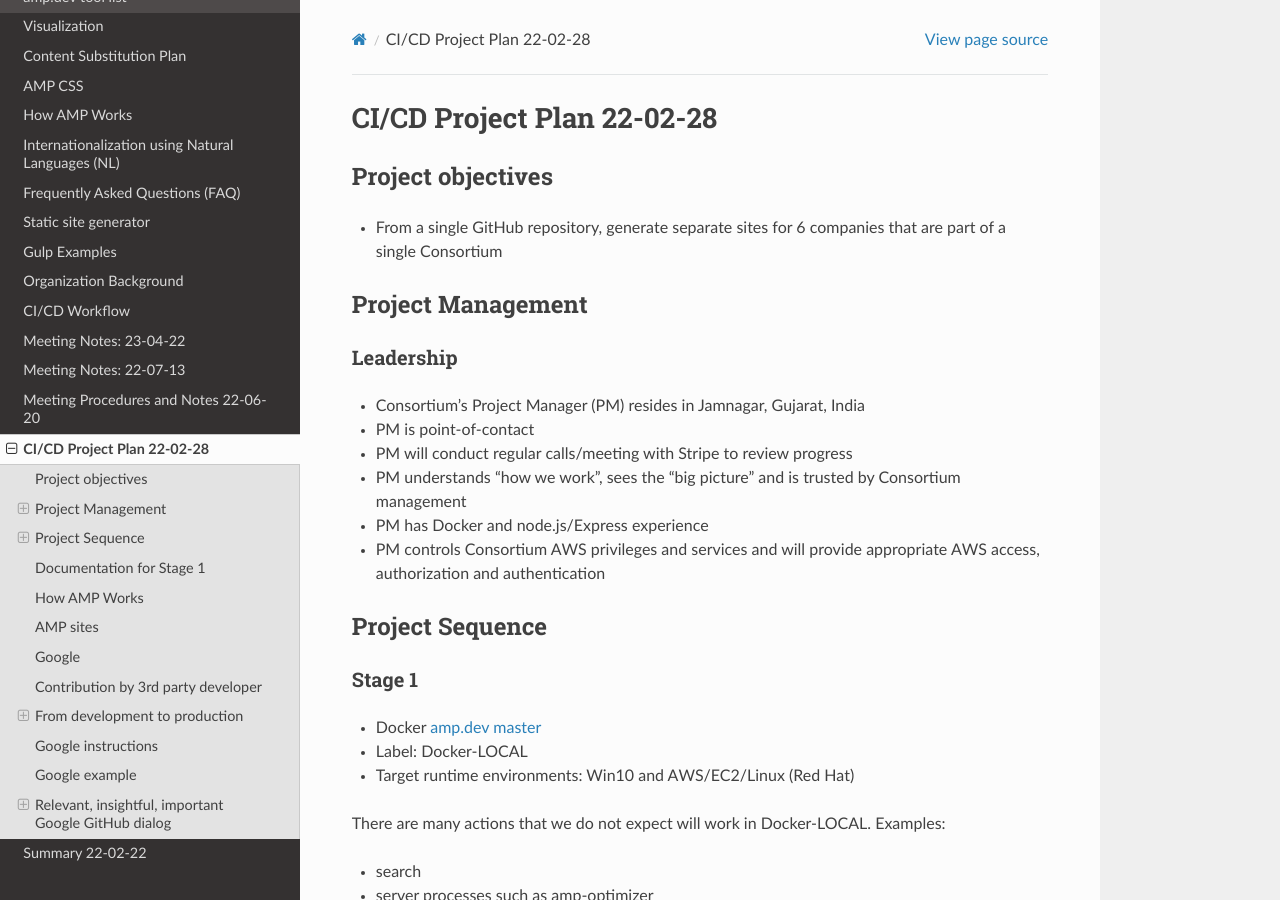
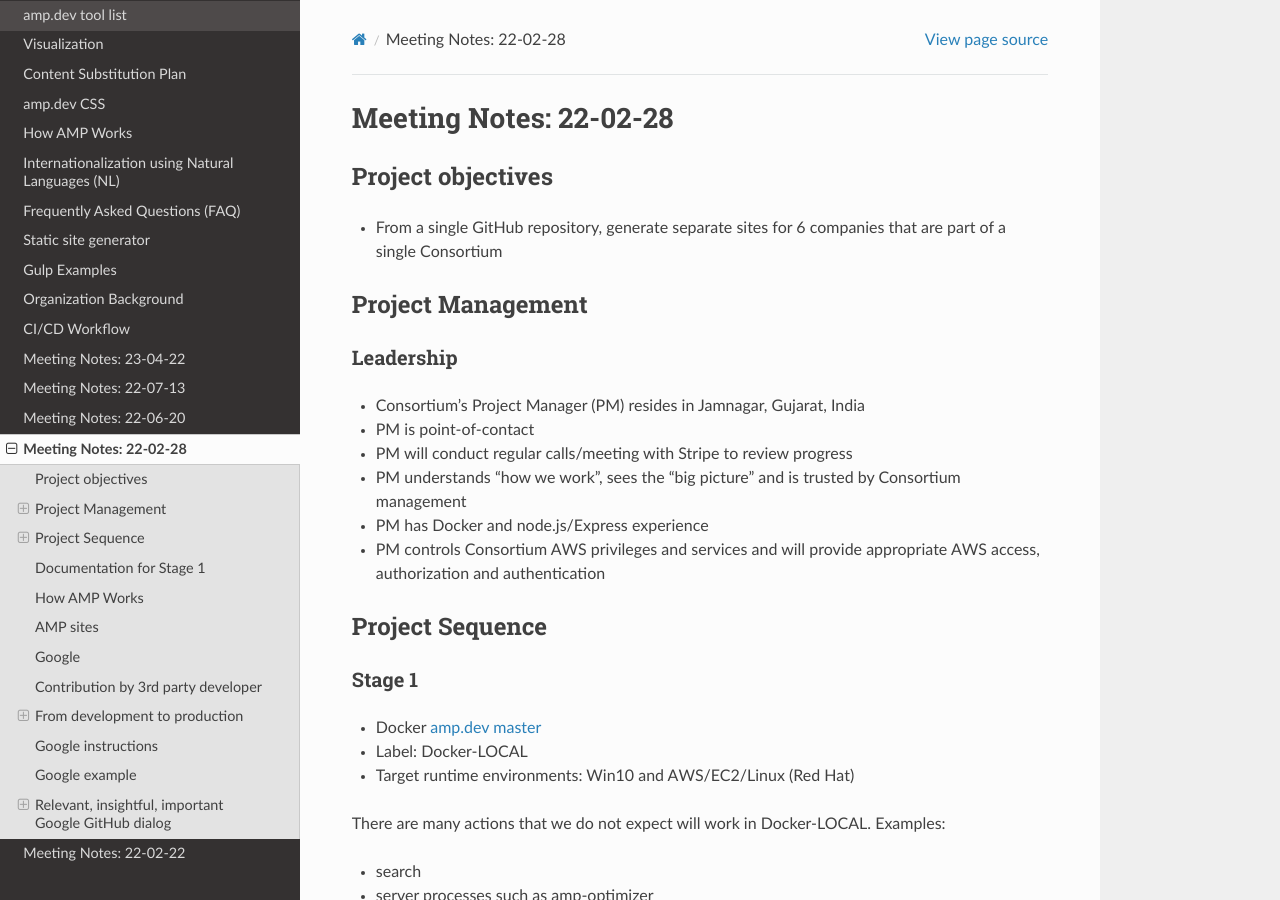
Before and after one commit to jaygray0919/website-reference, a Sphinx documentation site: the page built from docs/22-02-28.md, in a window 1280 px wide and 900 px high. Built offline with Sphinx 7.4.7 and the Read the Docs theme 2.0.0, drawn with Linux system fonts in a browser that asks for light colours.

Commit message:
simplified

```diff
--- a/docs/22-02-22.md
+++ b/docs/22-02-22.md
@@ -1,4 +1,4 @@
-# Summary 22-02-22
+# Meeting Notes: 22-02-22
 
 ## Project name
 
--- a/docs/22-02-28.md
+++ b/docs/22-02-28.md
@@ -1,4 +1,4 @@
-# CI/CD Project Plan 22-02-28
+# Meeting Notes: 22-02-28
 
 ## Project objectives
 
--- a/docs/22-06-20.md
+++ b/docs/22-06-20.md
@@ -1,4 +1,4 @@
-# Meeting Procedures and Notes 22-06-20
+# Meeting Notes: 22-06-20
 
   * Meeting notes use notation from Roberts Rules of Order
     - "Unfinished business":
--- a/docs/amp-dev-search.md
+++ b/docs/amp-dev-search.md
@@ -1,4 +1,4 @@
-# AMP-SEARCH
+# amp.dev search
 
 ## Introduction
 - [blog](https://blog.amp.dev/2020/02/14/in-search-of-the-amp-dev-search/)
--- a/docs/div-dev-css.md
+++ b/docs/div-dev-css.md
@@ -1,4 +1,4 @@
-# AMP CSS
+# amp.dev CSS
 
 ## SCSS
 - [frontend](https://github.com/ampproject/amp.dev/tree/future/frontend/scss/components)
```
Also changed, not shown: docs/amp-dev-structure.md (+1 -1 lines).
